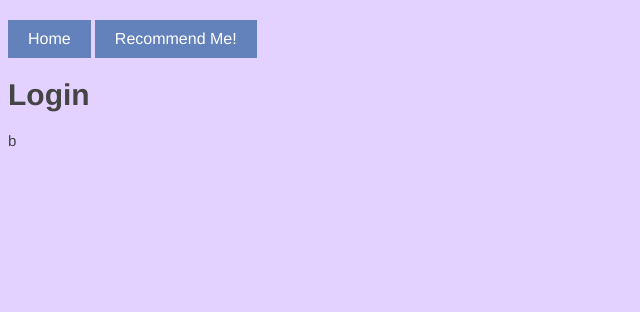
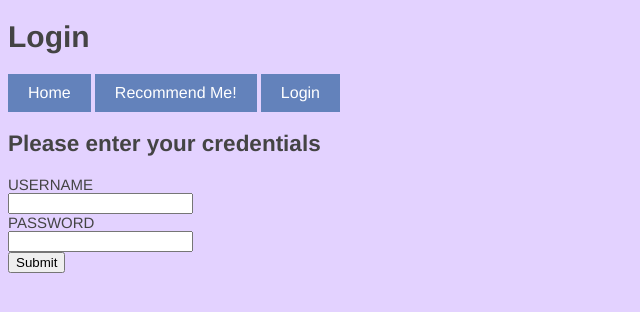
Before and after one commit to 17093/Main_project, a Flask app: page /login in a window 1280 px wide. Shown: the top 312 px of the page, without its empty margins (0-640 px from the left). Run offline with Flask 2, Linux system fonts and the light colour scheme.

Commit message:
worked on login system, not done

```diff
--- a/app.py
+++ b/app.py
@@ -20,13 +20,6 @@ import models #importing model file
 
 @app.route('/', methods=["GET", "POST"])#homepage/landing page
 def home():
-
-    #randomly pick an id(make) and deliver to /recommendation
-    #number of songs within database
-    #id_list = len(models.Recommendation.query.all())
-    #id_song = random.randint(1,id_list)
-    #print(id_song)
-    #id_lists = models.Recommendation.query.filter_by(id=id).first_or_404()
 
     return render_template("home.html", title="Home")
 
@@ -54,7 +47,7 @@ def recommendation(id):
     return render_template("recommendation.html", recommend = recommend, type_link = type_link, title="Recommendation")
 
 
-@app.route('/profile/<int:id>')
+@app.route('/profile/<int:id>', methods=["GET", "POST"])
 def profile(id):
     #retrieves userinfo such as; bio and name
     userinfo = models.User.query.filter_by(id=id).first_or_404()
@@ -62,9 +55,21 @@ def profile(id):
     return render_template("profile.html", userinfo = userinfo, title="Profile")
 
 
-@app.route('/login')
+@app.route('/login', methods=["GET", "POST"])
 def login():
-    return render_template("login.html")
+    #no error
+    error = ""
+    #when html retrieves input it compares input to existing credentials from the database
+    if request.method == 'POST':
+        username = request.form.get("username")
+        password = request.form.get("password")
+        results = models.User.query.filter_by(userName=username , passWord=password).first_or_404()
+        if results:
+            return redirect(url_for("home"))
+        else:
+            error = "Invalid credentials, please try again"
+
+    return render_template("login.html", title="Login", error=error)
 
 
 @app.route('/signup')
--- a/templates/header.html
+++ b/templates/header.html
@@ -5,5 +5,7 @@
     <div>
         <a href="/" class="button">Home</a>
         <a href="/randomiser" class="button">Recommend Me!</a>
+        <a href="/login" class="button">Login</a>
+
     </div>
 </div>
--- a/templates/login.html
+++ b/templates/login.html
@@ -1,9 +1,16 @@
 {% extends 'layout.html' %}
 {% block content %}
 <body class = "testbg">
-    <h1>Login</h1>
+    <h2>Please enter your credentials</h2>
     <div>
-        b
+        <form action="" method="post">
+            <label>USERNAME</label><br>
+            <input name="username" type="text" id="username"><br>
+            <label>PASSWORD</label><br>
+            <input name="password" type="password" id="password"><br>
+            {{ error }}
+            <input type="submit" value="Submit">
+        </form>
     </div>
 </body>
 
```
